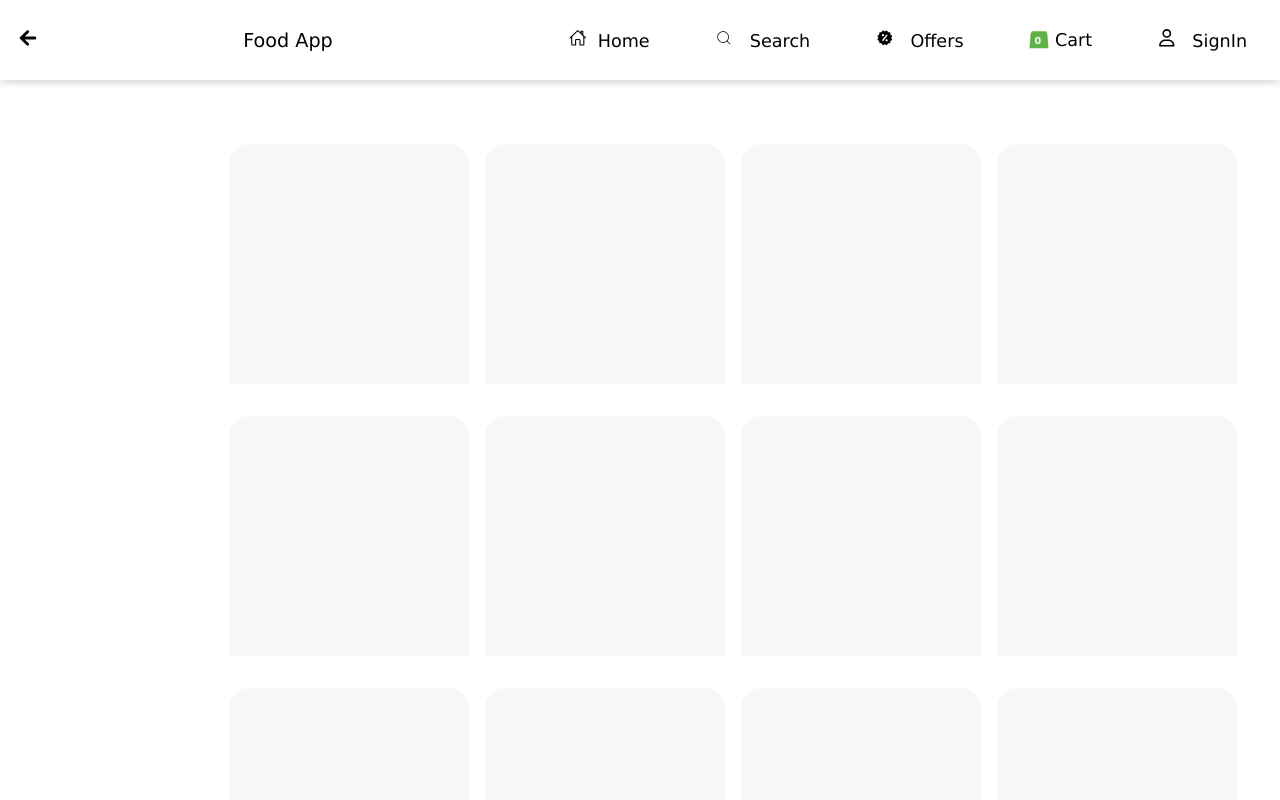
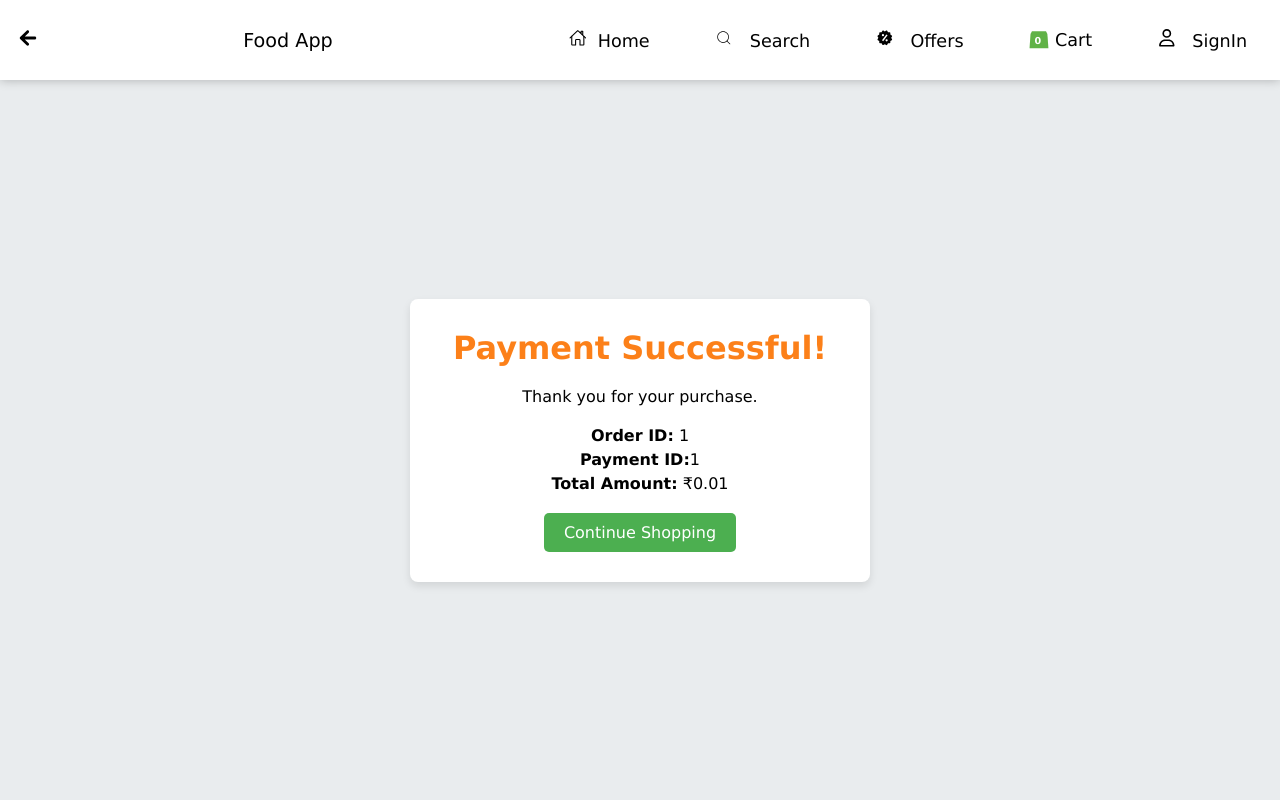
Before and after one commit to 404paras/mern_food_app, a React (Create React App) app in the folder frontend/: page /success/1/1/1 in a window 1280 px wide. Shown: the top 800 px of the page. Built offline with nearby package versions, Linux system fonts and the light colour scheme; no server answers.

Commit message:
payment_success_page

```diff
--- a/frontend/src/App.js
+++ b/frontend/src/App.js
@@ -13,6 +13,7 @@ import { login } from "./store/authSlice.js";
 
 import Canceled from '../src/checkout/Canceled.js';
 import Payment from "./pages/Payment/Payment.js";
+import PaymentSuccess from "./pages/Payment/PaymentSuccess.js";
 
 // Lazy-loaded components
 const UserOffers = lazy(() => import("./pages/UserOffers.js"));
@@ -96,7 +97,7 @@ const App = () => {
             <Route path="/admin/addRestaurant" element={<AdminRoute isAuthenticated={isAuthenticated}><AddRestaurants /></AdminRoute>} />
 
             <Route path="/checkout/:orderId/:price" element={<Payment />} />
-            <Route path="/canceled" element={<Canceled />} />
+            <Route path="/success/:orderId/:paymentId/:amount" element={<PaymentSuccess/>} />
             <Route path="*" element={<Home />} />
           </Routes>
           {signInPage && <SignIn onClose={closeHandler} />}
--- a/frontend/src/pages/Payment/Payment.js
+++ b/frontend/src/pages/Payment/Payment.js
@@ -1,6 +1,6 @@
 import React, { useEffect, useState } from "react";
 import axios from "axios";
-import { useParams } from "react-router-dom";
+import { useParams ,useNavigate} from "react-router-dom";
 import { server } from "../../server";
 import "../../styles/Payment.css";
 import { useSelector } from "react-redux";
@@ -8,7 +8,7 @@ import { useSelector } from "react-redux";
 const Payment = () => {
   const userInfo = useSelector(state => state.auth);
   const { orderId, price } = useParams();
-  console.log(orderId, price);
+  const navigate = useNavigate();
 
   const orderUrl = `${server}create_order`;
   const verifyUrl = `${server}verify_payment`;
@@ -21,9 +21,7 @@ const Payment = () => {
     pincode: ""
   });
 
-  useEffect(() => {
-    // You can set initial state or perform any other logic here
-  }, []);
+
 
   const handlePayment = async () => {
     const orderData = {
@@ -45,17 +43,23 @@ const Payment = () => {
         description: 'Test Transaction',
         order_id,
         handler: async function (response) {
+         console.log("fasnfkanfkawjnfk",response)
           const paymentData = {
             order_id,
             payment_id: response.razorpay_payment_id,
             razorpay_signature: response.razorpay_signature,
+            amount:amount
+
           };
+
 
           try {
             const verifyResponse = await axios.post(verifyUrl, paymentData);
             console.log('Verify Response:', verifyResponse.data);
             if (verifyResponse.data.status === 'success') {
-              alert('Payment successful');
+
+
+              navigate(`/success/${encodeURIComponent(verifyResponse.data.order_id)}/${encodeURIComponent(verifyResponse.data.payment_id)}/${encodeURIComponent(verifyResponse.data.amount)}`)
             } else {
               alert('Payment verification failed');
             }
--- /dev/null
+++ b/frontend/src/pages/Payment/PaymentSuccess.js
@@ -0,0 +1,31 @@
+import React from "react";
+import { Link,useParams } from "react-router-dom";
+import "../../styles/PaymentSuccess.css"; // Assuming you have a CSS file for styles
+
+
+const PaymentSuccess = () => {
+const {orderId,paymentId,amount} = useParams();
+
+
+  return (
+    <div className="payment-success-container">
+      <div className="payment-success-card">
+        <h1>Payment Successful!</h1>
+        <p>Thank you for your purchase.</p>
+        <div className="order-details">
+          <p><strong>Order ID:</strong> {orderId}</p>
+          <p><strong>Payment ID:</strong>{paymentId}</p>
+          <p><strong>Total Amount:</strong> ₹{amount/100}</p>
+        </div>
+        <div className="payment-success-actions">
+          <Link to="/" className="btn">
+            Continue Shopping
+          </Link>
+
+        </div>
+      </div>
+    </div>
+  );
+};
+
+export default PaymentSuccess;
--- a/frontend/src/server.js
+++ b/frontend/src/server.js
@@ -1,3 +1,3 @@
-export const server = `https://mern-food-app-laxt.onrender.com/`;
+/* export const server = `https://mern-food-app-laxt.onrender.com/`;*/
 
-/* export const server = `http://localhost:4000/`*/
+export const server = `http://localhost:4000/`
--- /dev/null
+++ b/frontend/src/styles/PaymentSuccess.css
@@ -0,0 +1,56 @@
+.payment-success-container {
+    display: flex;
+    justify-content: center;
+    align-items: center;
+    height: 90vh;
+    background-color: #e9ecee;
+
+    overflow: hidden;
+  }
+
+  .payment-success-card {
+    background-color: white;
+    border-radius: 8px;
+    padding: 30px;
+    box-shadow: 0 4px 8px rgba(0, 0, 0, 0.1);
+    text-align: center;
+    max-width: 400px;
+    width: 100%;
+  }
+
+  .payment-success-card h1 {
+    color: #fc8019;
+    margin-bottom: 20px;
+  }
+
+  .payment-success-card p {
+    font-size: 16px;
+    margin-bottom: 10px;
+  }
+
+  .order-details {
+    margin: 20px 0;
+  }
+
+  .order-details p {
+    margin: 5px 0;
+  }
+
+  .payment-success-actions {
+    display: flex;
+    justify-content: space-around;
+    margin-top: 20px;
+  }
+
+  .payment-success-actions .btn {
+    background-color: #4caf50;
+    color: white;
+    padding: 10px 20px;
+    text-decoration: none;
+    border-radius: 5px;
+    transition: background-color 0.3s;
+  }
+
+  .payment-success-actions .btn:hover {
+    background-color: #45a049;
+  }
```
Also changed, not shown: frontend/src/pages/Payment/Payment_success.js (deleted), 1 other file (tests, documents, lock files or other folders).
